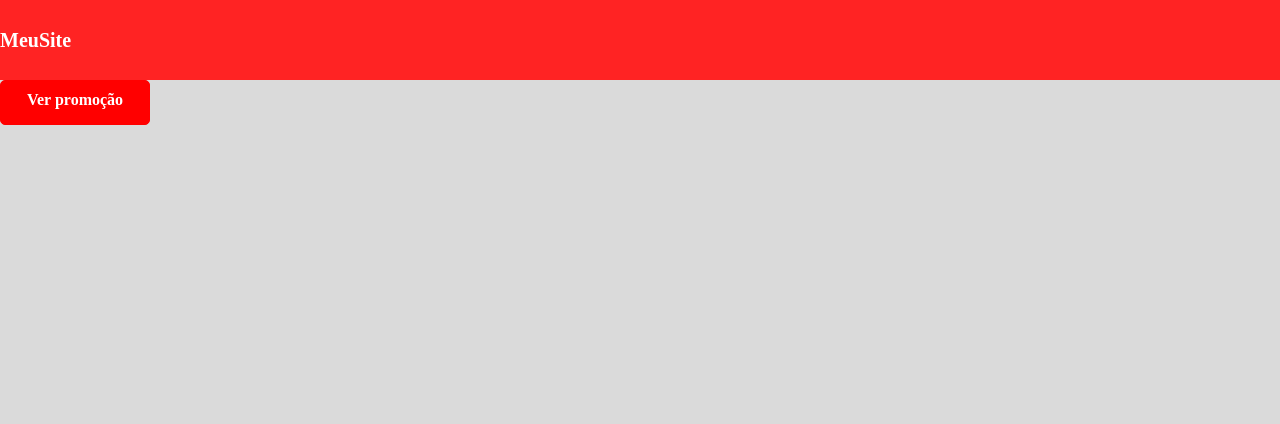
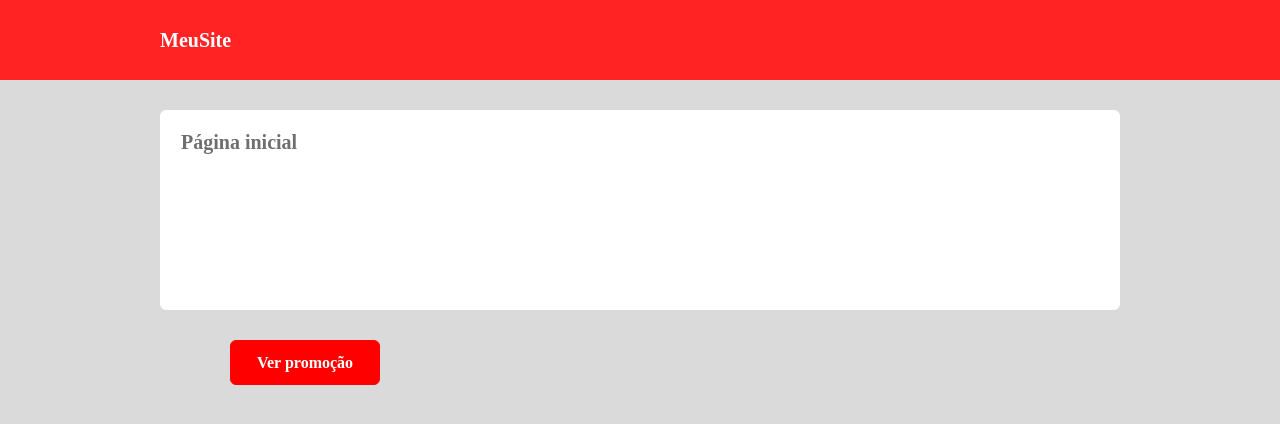
Before and after one commit to Caelest1s/routes-manipulation, a React (Vite) app: page / in a window 1280 px wide. Shown: the top 424 px of the page. Built offline with nearby package versions, Linux system fonts and the light colour scheme.

Commit message:
Component elementfield

```diff
--- a/src/App.tsx
+++ b/src/App.tsx
@@ -1,4 +1,5 @@
 import ButtonPrimary from "./components/ButtonPrimary";
+import ElementField from "./components/ElementField";
 import Header from "./components/Header";
 
 export default function App() {
@@ -6,6 +7,7 @@ export default function App() {
   return (
     <>
       <Header />
+      <ElementField />
       <ButtonPrimary text="Ver promoção"/>
     </>
   )
--- a/src/components/ButtonPrimary/style.css
+++ b/src/components/ButtonPrimary/style.css
@@ -1,13 +1,17 @@
 .rm-btn-primary {
+    margin: 30px 230px ;
     width: 150px;
     height: 45px;
+    display: flex;
+    align-items: center;
+    justify-content: center;
+
+    font-size: 16px;
+    font-weight: 700;
+
     color: var(--rm-color-font-primary);
     background-color: red;
     border: 1px solid red;
-    border-radius: 5px;
-    padding: 10px;
-    font-size: 16px;
-    font-weight: 700;
-    text-align: center;
+    border-radius: 6px;
     cursor: pointer;
 }
--- /dev/null
+++ b/src/components/ElementField/index.tsx
@@ -0,0 +1,9 @@
+import './style.css';
+
+export default function ElementField() {
+    return (
+        <div className='rm-container-elementfield '>
+            <h1>Página inicial</h1>
+        </div>
+    );
+}
--- /dev/null
+++ b/src/components/ElementField/style.css
@@ -0,0 +1,15 @@
+.rm-container-elementfield {
+    margin: 30px auto;
+    width: 960px;
+    height: 200px;
+    background-color: var(--rm-color-bg-fieldElement-primary);
+    border: 1px solid var(--rm-color-bg-fieldElement-primary);
+    border-radius: 6px;
+}
+
+.rm-container-elementfield h1 {
+    font-weight: 700;
+    font-size: 20px;
+    padding: 20px 0 0 20px;
+    color: var(--rm-color-font-fieldElement-primary);
+}
--- a/src/components/Header/style.css
+++ b/src/components/Header/style.css
@@ -1,4 +1,5 @@
 h1 {
     font-weight: 700;
     font-size: 20px;
+    padding-left: 160px;
 }
--- a/src/index.css
+++ b/src/index.css
@@ -1,9 +1,16 @@
 :root {
+
+    /* GLOBAL CONFIG */
+    --rm-color-font-primary: #FFFFFF;
     --rm-color-bg-primary: #DADADA;
 
-    --rm-color-font-primary: #FFFFFF;
+    --rm-color-header-bg-primary: #FF2323;
 
-    --rm-color-header-bg-primary: #FF2323;
+    /* COMPONENT */
+    --rm-color-bg-fieldElement-primary: #FFFFFF;
+
+    --rm-color-font-fieldElement-primary: #6F6F6F;
+
 }
 
 * {
```
